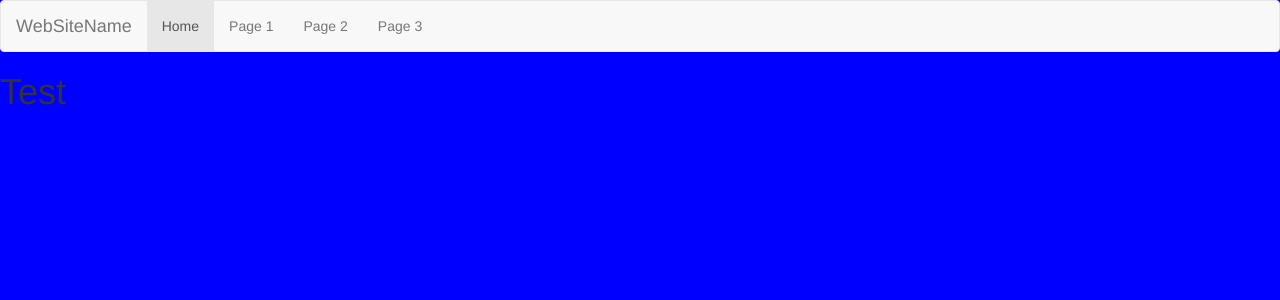
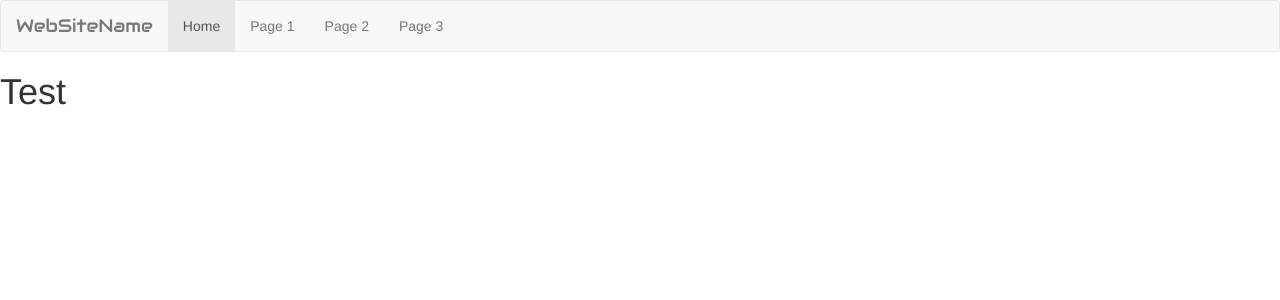
Before and after one commit to TrellixVulnTeam/sunglasses-recommendation-site_T8RB, a Django app: page / in a window 1280 px wide. Shown: the top 300 px of the page. Run offline with Django 3.2, Linux system fonts and the light colour scheme; some libraries are stand-ins or nearby versions.

Commit message:
bla blah

```diff
--- a/home/static/indexStyle.css
+++ b/home/static/indexStyle.css
@@ -1,3 +1,14 @@
-body{
-	background-color: blue;
+@import url('https://fonts.googleapis.com/css2?family=Audiowide&display=swap');
+@import url('https://fonts.googleapis.com/css2?family=Montserrat:wght@500&display=swap');
+
+:root{
+	--headerFontFamily: 'Audiowide', cursive;
 }
+
+#nav-menu{
+	background-color: #5f5f5f;
+}
+
+.navbar-brand{
+	font-family: var(--headerFontFamily);
+}
```
